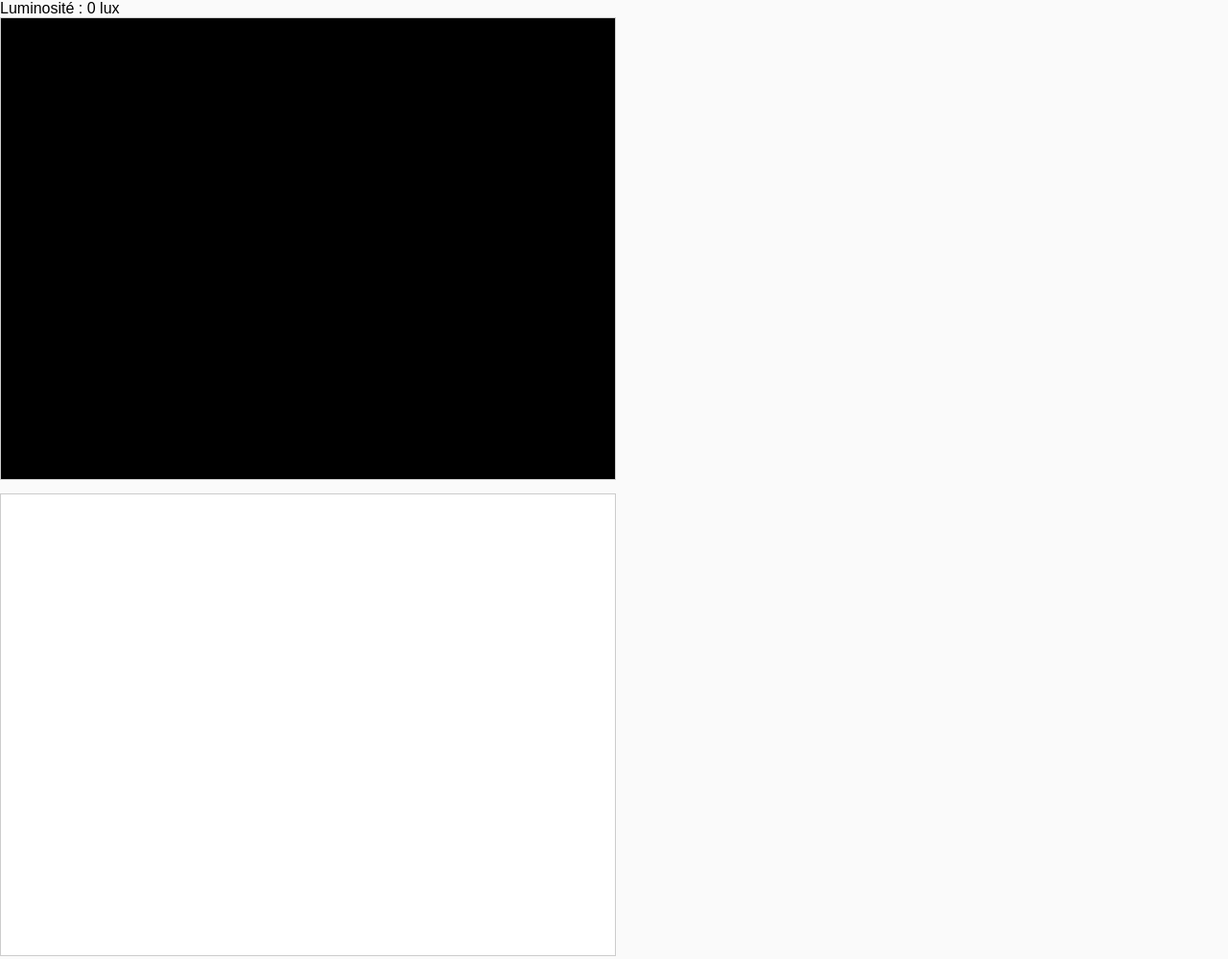
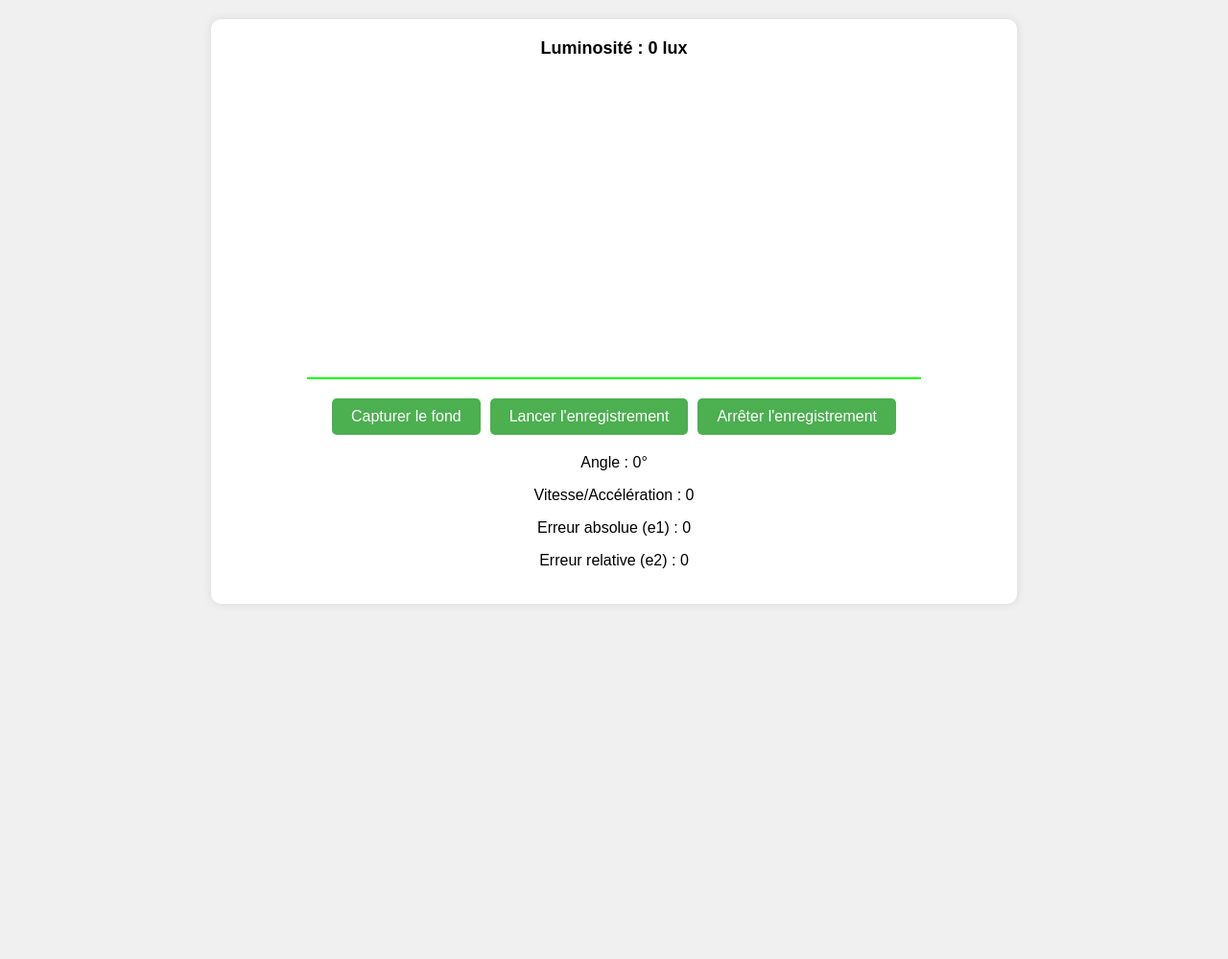
Before and after one commit to ppruvost/exAO_01, a plain HTML site: page index.html in a window 1280 px wide. Shown: the top 999 px of the page at 96% size. After the commit the page ends 800 px from the top, so only its background shows below. Drawn offline with Linux system fonts and the light colour scheme.

Commit message:
Update style.css

```diff
--- a/style.css
+++ b/style.css
@@ -1,74 +1,89 @@
 body {
-  font-family: Arial, sans-serif;
-  background:#fafafa;
-  margin:0;
-  padding:0;
+    font-family: Arial, sans-serif;
+    margin: 0;
+    padding: 0;
+    background-color: #f0f0f0;
 }
 
-header {
-  background:#333;
-  color:white;
-  padding:12px;
+.container {
+    max-width: 800px;
+    margin: 20px auto;
+    padding: 20px;
+    background-color: white;
+    border-radius: 10px;
+    box-shadow: 0 0 10px rgba(0, 0, 0, 0.1);
 }
 
-main {
-  width:90%;
-  margin:auto;
+.lux-display {
+    text-align: center;
+    font-size: 18px;
+    margin-bottom: 10px;
+    font-weight: bold;
 }
 
-.camRow {
-  display:flex;
-  gap:10px;
-  margin-top:10px;
+.video-container {
+    position: relative;
+    width: 100%;
+    max-width: 640px;
+    margin: 0 auto;
 }
 
 video, canvas {
-  width:640px;
-  height:480px;
-  background:black;
-  border:1px solid #ccc;
+    width: 100%;
+    border-radius: 5px;
 }
 
-.controls, .meta {
-  margin-top:10px;
+.canvas-overlay {
+    position: absolute;
+    top: 0;
+    left: 0;
+    z-index: 10;
+}
+
+.crosshair {
+    position: absolute;
+    width: 20px;
+    height: 20px;
+    border: 2px solid lime;
+    border-radius: 50%;
+    pointer-events: none;
+    z-index: 20;
+    display: none;
+}
+
+.horizontal-line {
+    position: absolute;
+    bottom: 0;
+    left: 0;
+    width: 100%;
+    height: 2px;
+    background-color: lime;
+    z-index: 15;
+}
+
+.controls {
+    display: flex;
+    justify-content: center;
+    gap: 10px;
+    margin: 20px 0;
 }
 
 button {
-  padding:6px 16px;
-  margin-right:6px;
-  cursor:pointer;
+    padding: 10px 20px;
+    font-size: 16px;
+    cursor: pointer;
+    background-color: #4CAF50;
+    color: white;
+    border: none;
+    border-radius: 5px;
 }
 
-#slowMoBtn {
-  background:#444;
-  color:white;
-  padding:8px 14px;
-  border-radius:6px;
+button:hover {
+    background-color: #45a049;
 }
 
-#slowMoBtn:disabled {
-  opacity:0.5;
-  cursor:not-allowed;
+.results {
+    margin-top: 20px;
+    text-align: center;
+    font-size: 16px;
 }
-
-#results {
-  margin-top:40px;
-}
-
-canvas {
-  background:white;
-  border:1px solid #ccc;
-  margin-top:10px;
-  max-width:900px;
-}
-
-table {
-  border-collapse:collapse;
-  width:100%;
-  margin-top:10px;
-}
-
-table th, table td {
-  border:1px solid #aaa;
-  padding:4px;
-}
```
